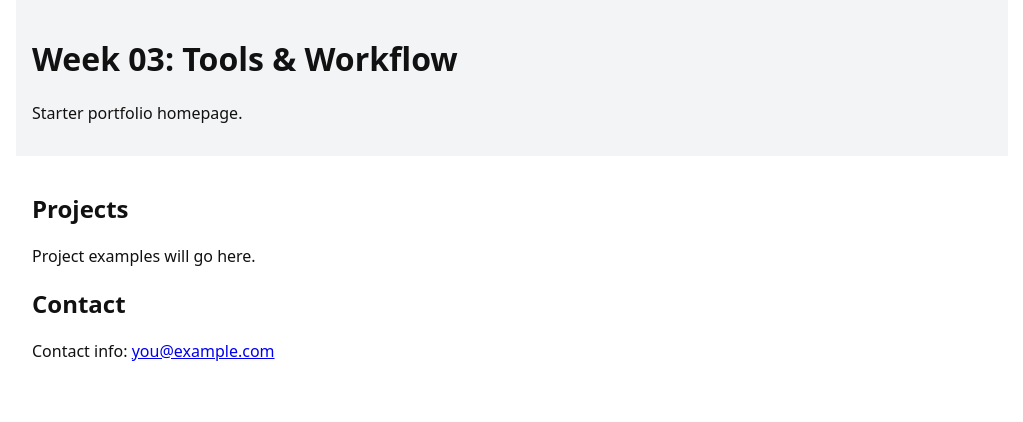
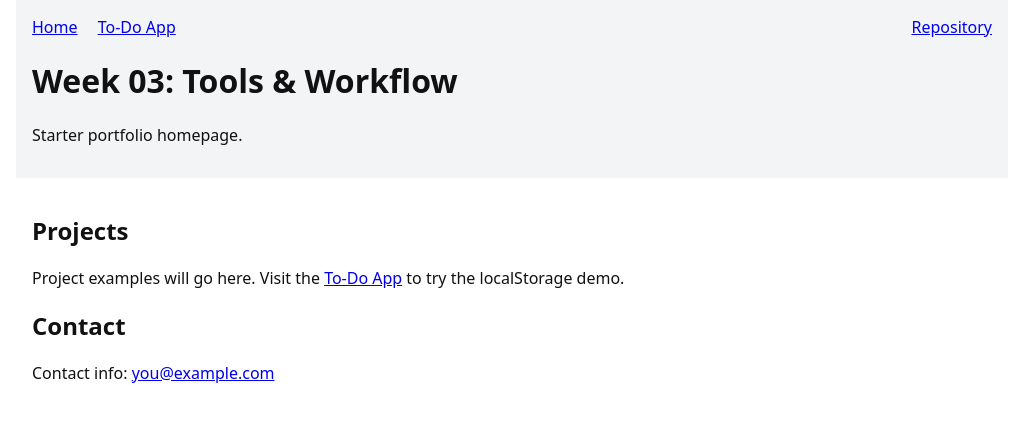
Before and after one commit to rhonexkilibwa001-dev/iyf-s11-week-03-rhonexkilibwa001-dev, a plain HTML site: page src/index.html in a window 1280 px wide. Shown: the whole page, without its empty margins (128-1151 px from the left). Drawn offline with Linux system fonts and the light colour scheme.

Commit message:
chore: add link to To-Do app and update README with app info

```diff
--- a/src/index.html
+++ b/src/index.html
@@ -8,13 +8,22 @@
 </head>
 <body>
   <header class="container">
+    <nav style="display:flex;justify-content:space-between;align-items:center;gap:1rem;">
+      <div>
+        <a href="index.html" aria-current="page">Home</a>
+        <a href="todo.html" style="margin-left:1rem;">To‑Do App</a>
+      </div>
+      <div>
+        <a href="https://github.com/rhonexkilibwa001-dev/iyf-s11-week-03-rhonexkilibwa001-dev" target="_blank" rel="noopener">Repository</a>
+      </div>
+    </nav>
     <h1>Week 03: Tools & Workflow</h1>
     <p>Starter portfolio homepage.</p>
   </header>
   <main class="container">
     <section id="projects">
       <h2>Projects</h2>
-      <p>Project examples will go here.</p>
+      <p>Project examples will go here. Visit the <a href="todo.html">To‑Do App</a> to try the localStorage demo.</p>
     </section>
     <section id="contact">
       <h2>Contact</h2>
```
Also changed, not shown: 1 other file.
